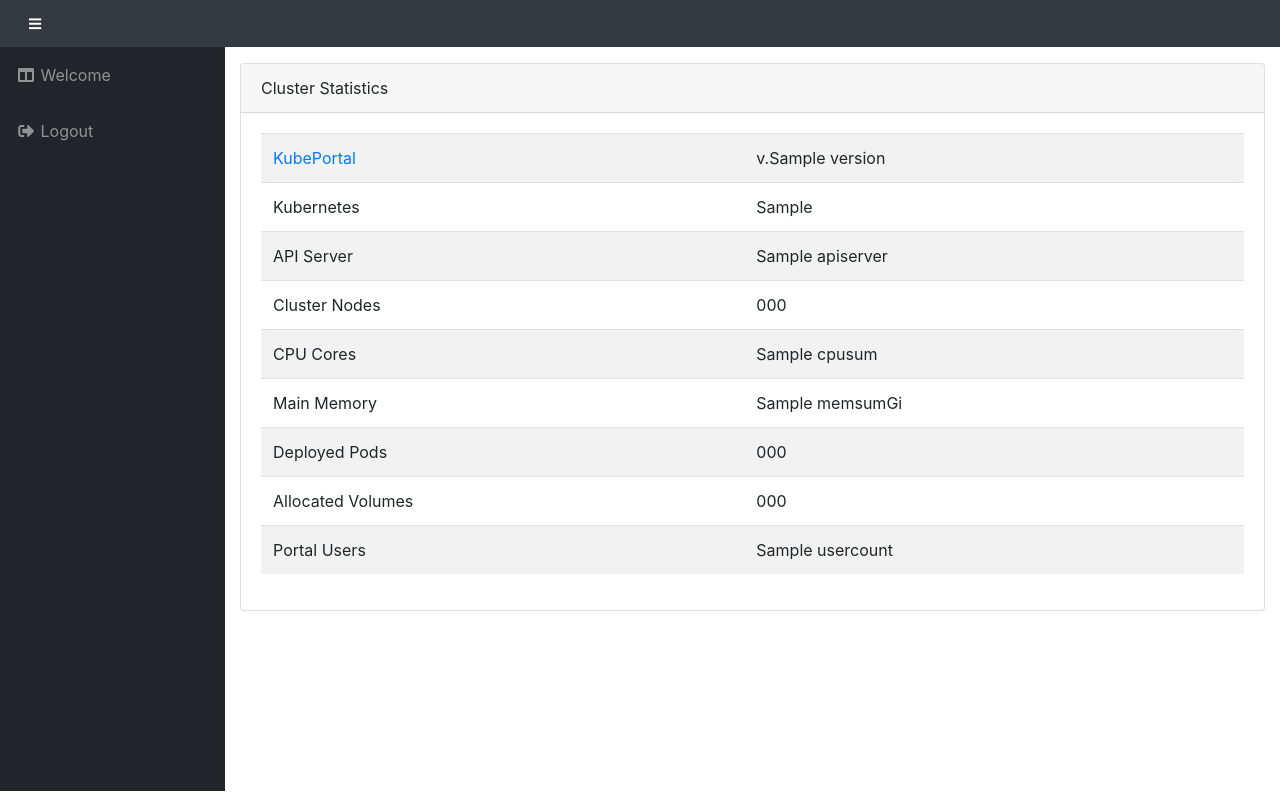
After one commit to kubeportal/kubeportal, a Django app: template kubeportal/templates/portal_stats.html in a window 1280 px wide. The commit adds this page. Run offline with Django 3.2, Linux system fonts and the light colour scheme; the template is opened without the code that fills it: most values are stand-ins (such as "Sample title", 1, 10 or a date in 2020); parts of the project's set-up code (start-up, migrations or seed data) failed here and were passed over; some libraries are stand-ins or nearby versions.

Commit message:
Move time-consuming stats to separate page, add Kubernetes version

```diff
--- a/kubeportal/kubernetes.py
+++ b/kubeportal/kubernetes.py
@@ -283,6 +283,8 @@ def get_stats():
     v1 = client.CoreV1Api()
     result = {}
     result['apiserver'] = v1.api_client.configuration.host
+    apiserver_image = v1.list_namespaced_pod("kube-system", label_selector="component=kube-apiserver").items[0].spec.containers[0].image.split(":")[1]
+    result['k8sversion'] = apiserver_image
     result['numberofpods'] = len(v1.list_pod_for_all_namespaces().items)
     nodes = v1.list_node().items
     result['numberofnodes'] = len(nodes)
--- a/kubeportal/templates/portal_base.html
+++ b/kubeportal/templates/portal_base.html
@@ -25,6 +25,12 @@
         <a class="nav-link" href="{% url 'config' %}">
           <i class="fas fa-fw fa-file-alt"></i>
           <span>Config</span>
+        </a>
+      </li>
+      <li class="nav-item {% if request.resolver_match.url_name == 'stats' %}active{% endif %}">
+        <a class="nav-link" href="{% url 'stats' %}">
+          <i class="fas fa-fw fa-chart-pie"></i>
+          <span>Statistics</span>
         </a>
       </li>
       {% endif %}
--- /dev/null
+++ b/kubeportal/templates/portal_stats.html
@@ -0,0 +1,54 @@
+{% extends 'portal_base.html' %}
+{% load frontend_tags %}
+
+
+{% block portal_content %}
+
+<div class="row">
+<div class="col">
+<div class="card mb-3">
+  <div class="card-header">
+    Cluster Statistics
+  </div>
+  <div class="card-body">
+      <table class="table table-striped table-responsive-sm">
+        <tr>
+          <td><a href="https://kubeportal.readthedocs.io/en/latest/" target="_new">KubePortal</a></td><td>v.{{ version }}</td>
+        </tr>
+        <tr>
+          <td>Kubernetes</td><td>{{ stats.k8sversion }}</td>
+        </tr>
+        <tr>
+          <td>API Server</td><td>{{ stats.apiserver }}</td>
+        </tr>
+        <tr>
+          <td>Cluster Nodes</td><td>{{ stats.numberofnodes }}</td>
+        </tr>
+        <tr>
+          <td>CPU Cores</td><td>{{ stats.cpusum }}</td>
+        </tr>
+        <tr>
+          <td>Main Memory</td><td>{{ stats.memsum }}Gi</td>
+        </tr>
+        <tr>
+          <td>Deployed Pods</td><td>{{ stats.numberofpods }}</td>
+        </tr>
+        <tr>
+          <td>Allocated Volumes</td><td>{{ stats.numberofvolumes }}</td>
+        </tr>
+        <tr>
+          <td>Portal Users</td><td>{{ usercount }}</td>
+        </tr>
+        <tr>
+        </tr>
+      </table>
+
+  </div>
+</div>
+</div>
+</div>
+
+
+
+
+{% endblock %}
--- a/kubeportal/urls.py
+++ b/kubeportal/urls.py
@@ -12,6 +12,7 @@ router.register('users', api_views.UserView)
 
 urlpatterns = [
     path('config/', views.ConfigView.as_view(), name='config'),
+    path('stats/', views.StatsView.as_view(), name='stats'),
     path('subauthreq/', views.SubAuthRequestView.as_view(), name='subauthreq'),
     path('subauthreq', views.SubAuthRequestView.as_view(), name='subauthreq'),
     path('config/download/', views.ConfigDownloadView.as_view(content_type='text/plain'), name='config_download'),
```
Also changed, not shown: kubeportal/templates/portal_welcome.html (+0 -32 lines), kubeportal/views.py (+16 -7 lines).
